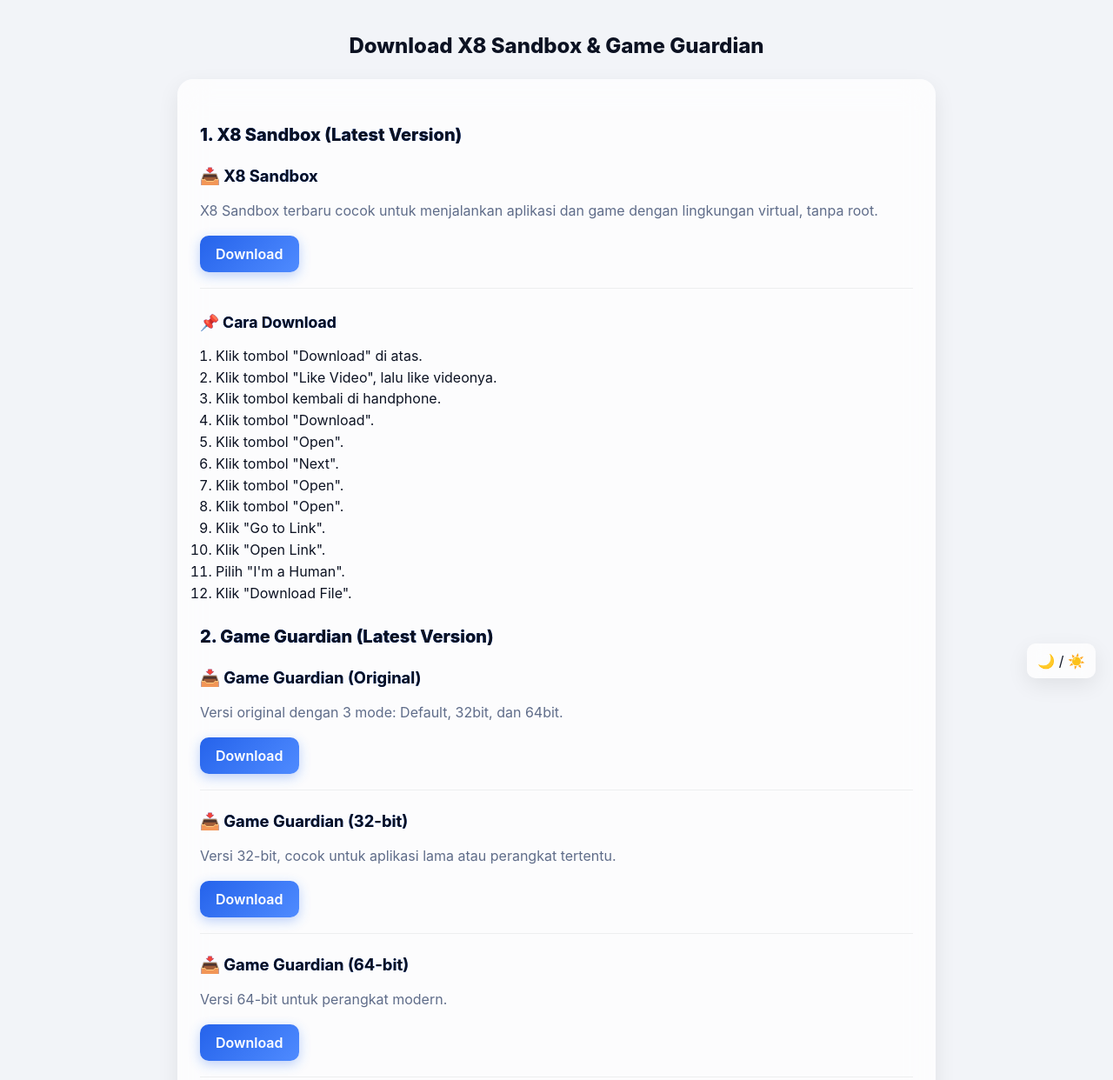
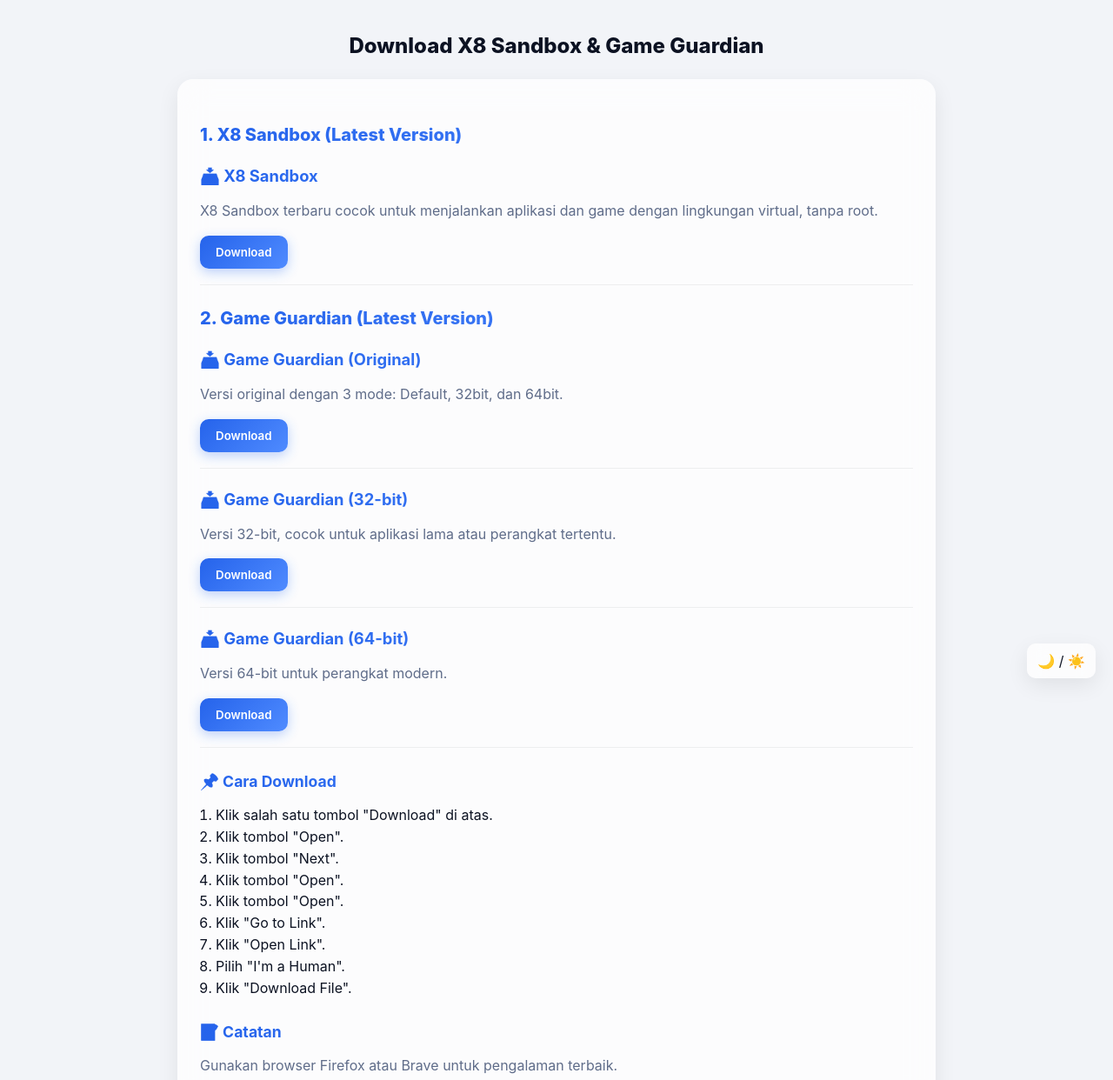
Before and after one commit to zona-download/venemu, a plain HTML site: page file0xs1/index.html in a window 1280 px wide. Shown: the top 1242 px of the page at 87% size. Drawn offline with Linux system fonts and the light colour scheme.

Commit message:
Update index.html

```diff
--- a/file0xs1/index.html
+++ b/file0xs1/index.html
@@ -32,11 +32,7 @@
     * { box-sizing:border-box; font-family:"Inter",system-ui,Roboto,Arial; }
     body { margin:0; background:var(--bg); color:var(--text); }
 
-    .container {
-      max-width:900px;
-      margin:0 auto;
-      padding:22px 14px 40px;
-    }
+    .container { max-width:900px; margin:0 auto; padding:22px 14px 40px; }
 
     /* Card */
     .card {
@@ -53,14 +49,10 @@
       margin:0 0 6px 0;
       background:linear-gradient(90deg,var(--accent),var(--accent2));
       -webkit-background-clip:text;
+      -webkit-text-fill-color:transparent;
     }
 
-    h1 {
-      font-size:1.5rem;
-      font-weight:800;
-      text-align:center;
-      margin-bottom:12px;
-    }
+    h1 { font-size:1.5rem; font-weight:800; text-align:center; margin-bottom:12px; }
 
     .category-title {
       font-size:1.25rem;
@@ -69,6 +61,7 @@
       font-weight:800;
       background:linear-gradient(90deg,var(--accent),var(--accent2));
       -webkit-background-clip:text;
+      -webkit-text-fill-color:transparent;
     }
 
     .info { color:var(--muted); line-height:1.55; }
@@ -84,11 +77,10 @@
       background:linear-gradient(135deg,var(--accent),var(--accent2));
       box-shadow:0 4px 14px rgba(37,99,235,0.3);
       transition:0.2s;
+      cursor:pointer;
+      border:none;
     }
-    .btn:hover {
-      opacity:0.92;
-      transform:translateY(-1px);
-    }
+    .btn:hover { opacity:0.92; transform:translateY(-1px); }
 
     .download-item {
       margin-top:24px;
@@ -104,19 +96,12 @@
       font-size:1.1rem;
       background:linear-gradient(90deg,var(--accent),var(--accent2));
       -webkit-background-clip:text;
+      -webkit-text-fill-color:transparent;
     }
 
-    ol {
-      padding-left:18px;
-      line-height:1.55;
-    }
+    ol { padding-left:18px; line-height:1.55; }
 
-    footer {
-      text-align:center;
-      margin-top:38px;
-      font-size:0.9rem;
-      color:var(--muted);
-    }
+    footer { text-align:center; margin-top:38px; font-size:0.9rem; color:var(--muted); }
 
     /* Theme toggle */
     #toggleTheme {
@@ -144,67 +129,40 @@
       <!-- ========== KATEGORI 1 ========== -->
       <div class="category-title">1. X8 Sandbox (Latest Version)</div>
 
-      <!-- X8 Sandbox Item -->
       <div class="download-item">
         <h2>📥 X8 Sandbox</h2>
         <p class="info">X8 Sandbox terbaru cocok untuk menjalankan aplikasi dan game dengan lingkungan virtual, tanpa root.</p>
-
         <div class="buttons">
-          <a class="btn" href="https://link2unlock.com/29ed5">Download</a>
+          <button class="btn" data-link="https://link2unlock.com/29ed5">Download</button>
         </div>
       </div>
-
-
-      <!-- Cara Download -->
-      <div class="section-title">📌 Cara Download</div>
-      <ol>
-        <li>Klik tombol "Download" di atas.</li>
-        <li>Klik tombol "Like Video", lalu like videonya.</li>
-        <li>Klik tombol kembali di handphone.</li>
-        <li>Klik tombol "Download".</li>
-        <li>Klik tombol "Open".</li>
-        <li>Klik tombol "Next".</li>
-        <li>Klik tombol "Open".</li>
-        <li>Klik tombol "Open".</li>
-        <li>Klik "Go to Link".</li>
-        <li>Klik "Open Link".</li>
-        <li>Pilih "I'm a Human".</li>
-        <li>Klik "Download File".</li>
-      </ol>
 
       <!-- ========== KATEGORI 2 ========== -->
       <div class="category-title">2. Game Guardian (Latest Version)</div>
 
-      <!-- GG Original -->
       <div class="download-item">
         <h2>📥 Game Guardian (Original)</h2>
         <p class="info">Versi original dengan 3 mode: Default, 32bit, dan 64bit.</p>
-
         <div class="buttons">
-          <a class="btn" href="https://sfl.gl/tAYWbt">Download</a>
+          <button class="btn" data-link="https://sfl.gl/tAYWbt">Download</button>
         </div>
       </div>
 
-      <!-- GG 32bit -->
       <div class="download-item">
         <h2>📥 Game Guardian (32-bit)</h2>
         <p class="info">Versi 32-bit, cocok untuk aplikasi lama atau perangkat tertentu.</p>
-
         <div class="buttons">
-          <a class="btn" href="https://sfl.gl/QwI1Pn">Download</a>
+          <button class="btn" data-link="https://sfl.gl/QwI1Pn">Download</button>
         </div>
       </div>
 
-      <!-- GG 64bit -->
       <div class="download-item">
         <h2>📥 Game Guardian (64-bit)</h2>
         <p class="info">Versi 64-bit untuk perangkat modern.</p>
-
         <div class="buttons">
-          <a class="btn" href="https://sfl.gl/ZSNA">Download</a>
+          <button class="btn" data-link="https://sfl.gl/ZSNA">Download</button>
         </div>
       </div>
-
 
       <!-- Cara Download -->
       <div class="section-title">📌 Cara Download</div>
@@ -220,14 +178,13 @@
         <li>Klik "Download File".</li>
       </ol>
 
-      <!-- Catatan -->
       <div class="section-title">📝 Catatan</div>
       <p class="info">Gunakan browser Firefox atau Brave untuk pengalaman terbaik.</p>
 
     </section>
 
     <footer>
-      © <span id="year"></span> VeNemu ❤️
+      © <span id="year"></span> ❤️ VeNemu
     </footer>
 
   </div>
@@ -235,10 +192,10 @@
   <div id="toggleTheme">🌙 / ☀️</div>
 
   <script>
+    // Theme toggle
     const toggle = document.getElementById('toggleTheme');
     const saved = localStorage.getItem('theme');
-    if (saved === 'dark') document.documentElement.setAttribute('data-theme','dark');
-
+    if(saved === 'dark') document.documentElement.setAttribute('data-theme','dark');
     toggle.addEventListener('click', () => {
       const now = document.documentElement.getAttribute('data-theme') === 'dark' ? 'light' : 'dark';
       document.documentElement.setAttribute('data-theme', now);
@@ -246,6 +203,15 @@
     });
 
     document.getElementById('year').textContent = new Date().getFullYear();
+
+    // Download button click only, no right click, open new tab
+    document.querySelectorAll('.btn[data-link]').forEach(btn => {
+      btn.addEventListener('contextmenu', e => e.preventDefault()); // disable right click
+      btn.addEventListener('click', () => {
+        const url = btn.getAttribute('data-link');
+        window.open(url, '_blank');
+      });
+    });
   </script>
 
 </body>
```
